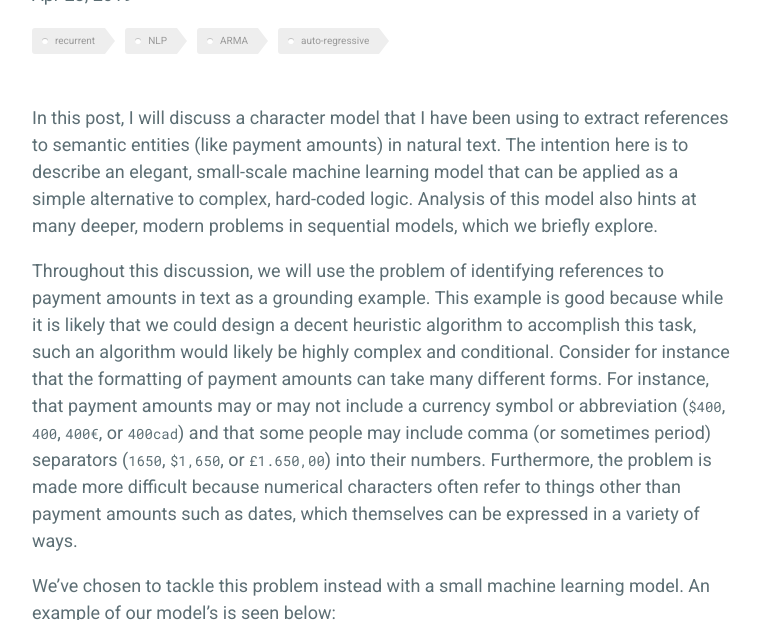
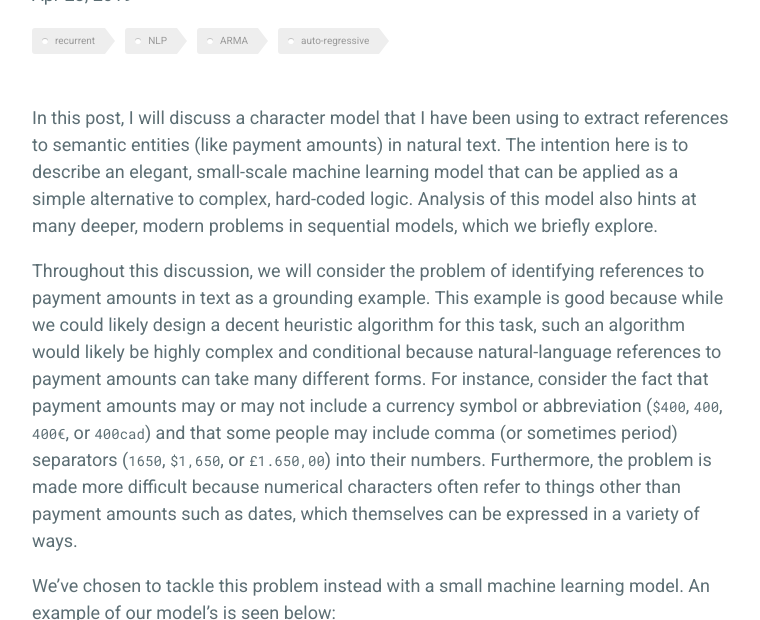
Before and after one commit to frankwang95/frankwang95.github.io, a Jekyll site: the page built from _posts/2019-04-28-simple_linear_recurrent_model.md, in a window 1280 px wide and 900 px high, scrolled down 409 px, cut to the strip 0-620 px from the top of the window. Shown: the whole strip, without its empty margins (258-1018 px from the left). Built offline with Jekyll 4.4.1, drawn with Linux system fonts in a browser that asks for light colours; formulas are drawn with MathJax 3.

Commit message:
More polish.

```diff
--- a/_posts/2019-04-28-simple_linear_recurrent_model.md
+++ b/_posts/2019-04-28-simple_linear_recurrent_model.md
@@ -7,7 +7,7 @@ tags: recurrent NLP ARMA auto-regressive
 
 In this post, I will discuss a character model that I have been using to extract references to semantic entities (like payment amounts) in natural text. The intention here is to describe an elegant, small-scale machine learning model that can be applied as a simple alternative to complex, hard-coded logic. Analysis of this model also hints at many deeper, modern problems in sequential models, which we briefly explore.
 
-Throughout this discussion, we will use the problem of identifying references to payment amounts in text as a grounding example. This example is good because while it is likely that we could design a decent heuristic algorithm to accomplish this task, such an algorithm would likely be highly complex and conditional. Consider for instance that the formatting of payment amounts can take many different forms. For instance, that payment amounts may or may not include a currency symbol or abbreviation (`$400`, `400`, `400€`, or `400cad`) and that some people may include comma (or sometimes period) separators (`1650`, `$1,650`, or `£1.650,00`) into their numbers. Furthermore, the problem is made more difficult because numerical characters often refer to things other than payment amounts such as dates, which themselves can be expressed in a variety of ways.
+Throughout this discussion, we will consider the problem of identifying references to payment amounts in text as a grounding example. This example is good because while we could likely design a decent heuristic algorithm for this task, such an algorithm would likely be highly complex and conditional because natural-language references to payment amounts can take many different forms. For instance, consider the fact that payment amounts may or may not include a currency symbol or abbreviation (`$400`, `400`, `400€`, or `400cad`) and that some people may include comma (or sometimes period) separators (`1650`, `$1,650`, or `£1.650,00`) into their numbers. Furthermore, the problem is made more difficult because numerical characters often refer to things other than payment amounts such as dates, which themselves can be expressed in a variety of ways.
 
 We've chosen to tackle this problem instead with a small machine learning model. An example of our model's is seen below:
 
```
